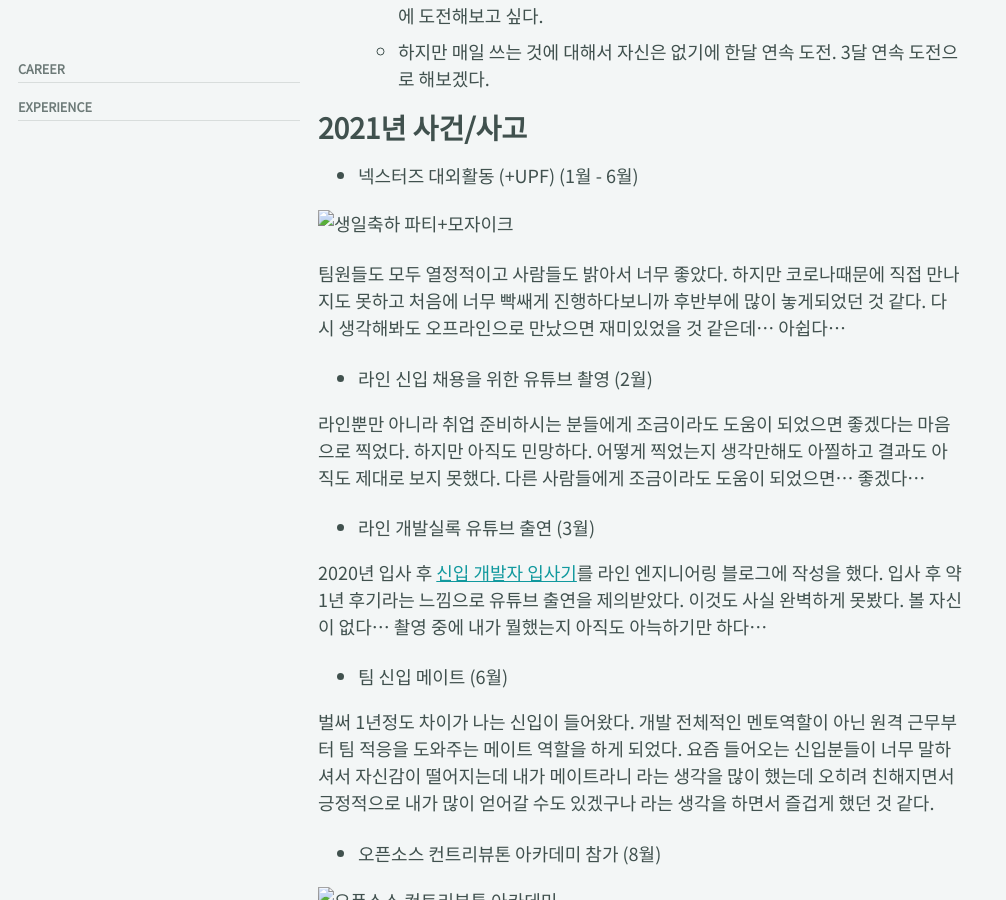
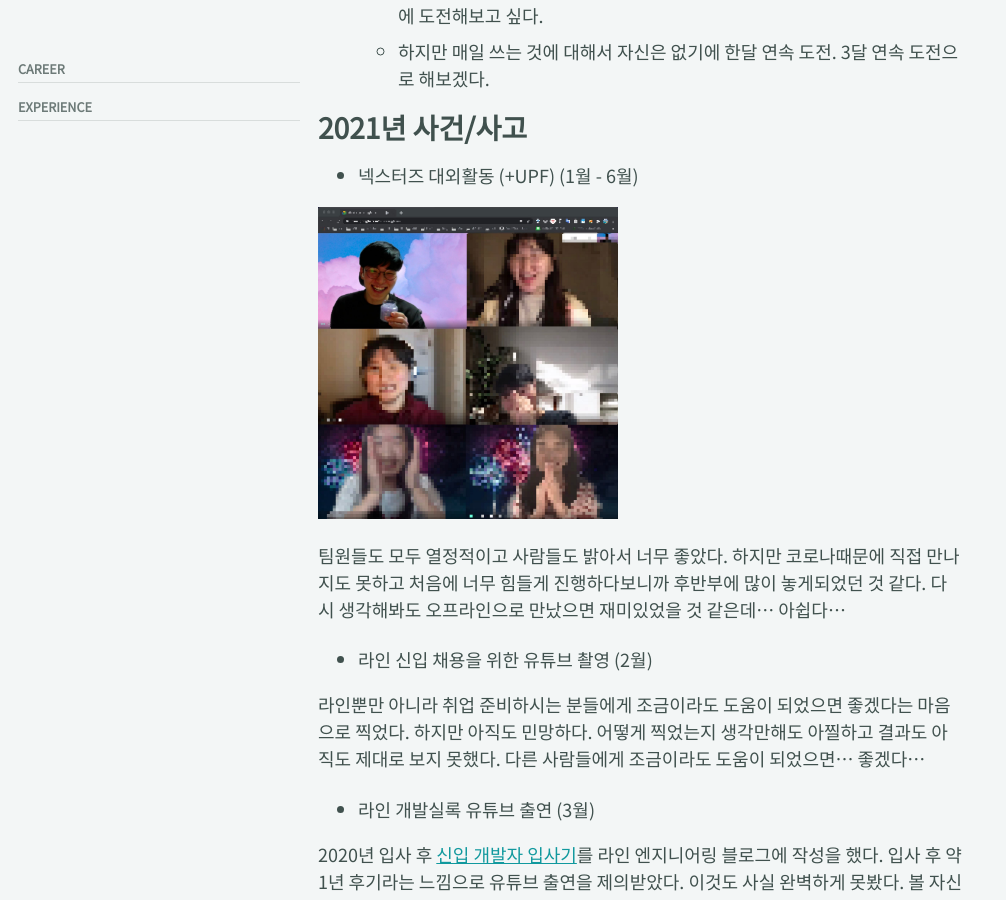
Before and after one commit to BaeJi77/BaeJi77.github.io, a Jekyll site: the page built from _posts/life/retrospect/2022-01-02-2021_회고.md, in a window 1280 px wide and 900 px high, scrolled down 4124 px. Shown: the whole window, without its empty margins (0-1006 px from the left). Built offline with Jekyll 4.4.1, drawn with Linux system fonts in a browser that asks for light colours; cached includes are drawn as plain includes; nearby versions of some CDN libraries; comment, search, counter and statistics services are not loaded; some of the changed lines change nothing that is shown.

Commit message:
2022-01-02 2021 회고

```diff
--- a/_posts/life/retrospect/2022-01-02-2021_회고.md
+++ b/_posts/life/retrospect/2022-01-02-2021_회고.md
@@ -97,9 +97,9 @@
 
 - 넥스터즈 대외활동 (+UPF) (1월 - 6월)
 
-![생일축하 파티+모자이크]()
+![생일축하 파티+모자이크](/assets/images/2022-01-02-2021-retrospect/넥스터즈_생일파티.jpg){: width="300" height="400"}
 
-팀원들도 모두 열정적이고 사람들도 밝아서 너무 좋았다. 하지만 코로나때문에 직접 만나지도 못하고 처음에 너무 빡쌔게 진행하다보니까 후반부에 많이 놓게되었던 것 같다. 다시 생각해봐도 오프라인으로 만났으면 재미있었을 것 같은데... 아쉽다...
+팀원들도 모두 열정적이고 사람들도 밝아서 너무 좋았다. 하지만 코로나때문에 직접 만나지도 못하고 처음에 너무 힘들게 진행하다보니까 후반부에 많이 놓게되었던 것 같다. 다시 생각해봐도 오프라인으로 만났으면 재미있었을 것 같은데... 아쉽다...
 
 - 라인 신입 채용을 위한 유튜브 촬영 (2월)
 
@@ -115,7 +115,7 @@
 
 - 오픈소스 컨트리뷰톤 아카데미 참가 (8월)
 
-![오픈소스 컨트리뷰톤 아카데미]()
+![오픈소스 컨트리뷰톤 아카데미](/assets/images/2022-01-02-2021-retrospect/오픈소스컨트리뷰턴아카데미.jpeg)
 
 기존에 오픈소스에 대한 관심이 많아서 이전에도 신청했다가 떨어진 경험이 있다. 내가 하고 있는 모니터링과 관련한 오픈소스 프로젝트가 있어서 새로운 경험을 해보게 된 것 같다. 새로운 사람들을 만났지만 이야기를 많이 나누지 못해서 아쉬움이 있다.
 
@@ -125,9 +125,9 @@
 
 - 신년대응 + 해돋이보기 (2022년 1월 1일)
 
-![last happy new year]()
+![last happy new year](/assets/images/2022-01-02-2021-retrospect/2022_happy_new_year.png)
 
-![해돋이]()
+![해돋이](/assets/images/2022-01-02-2021-retrospect/2022_해돋이.jpg)
 
 2021년 1월 1일에에도 대응했듯이 2022년 신년에도 대응을 하기 위해서 3번의 새해를 맞이 했다. 또 새해에 해돋이를 보고 싶어 2시간을 자고 나갔는데 충분히 보람찬 일이었던 것 같다.
 
```
Also changed, not shown: assets/images/2022-01-02-2021-retrospect/2022_happy_new_year.png (added), assets/images/2022-01-02-2021-retrospect/2022_해돋이.jpg (added), assets/images/2022-01-02-2021-retrospect/넥스터즈_생일파티.jpg (added), assets/images/2022-01-02-2021-retrospect/오픈소스컨트리뷰턴아카데미.jpeg (added).
